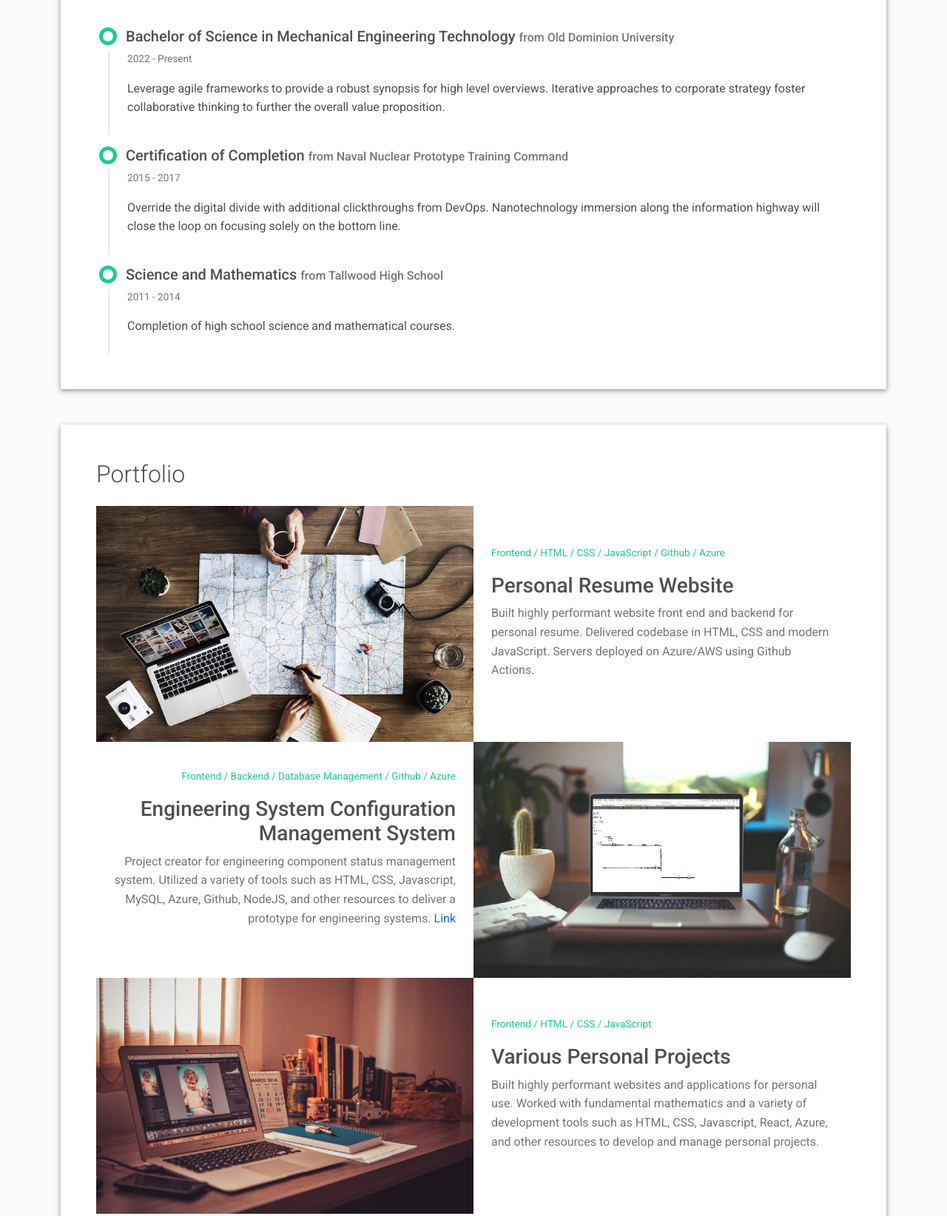
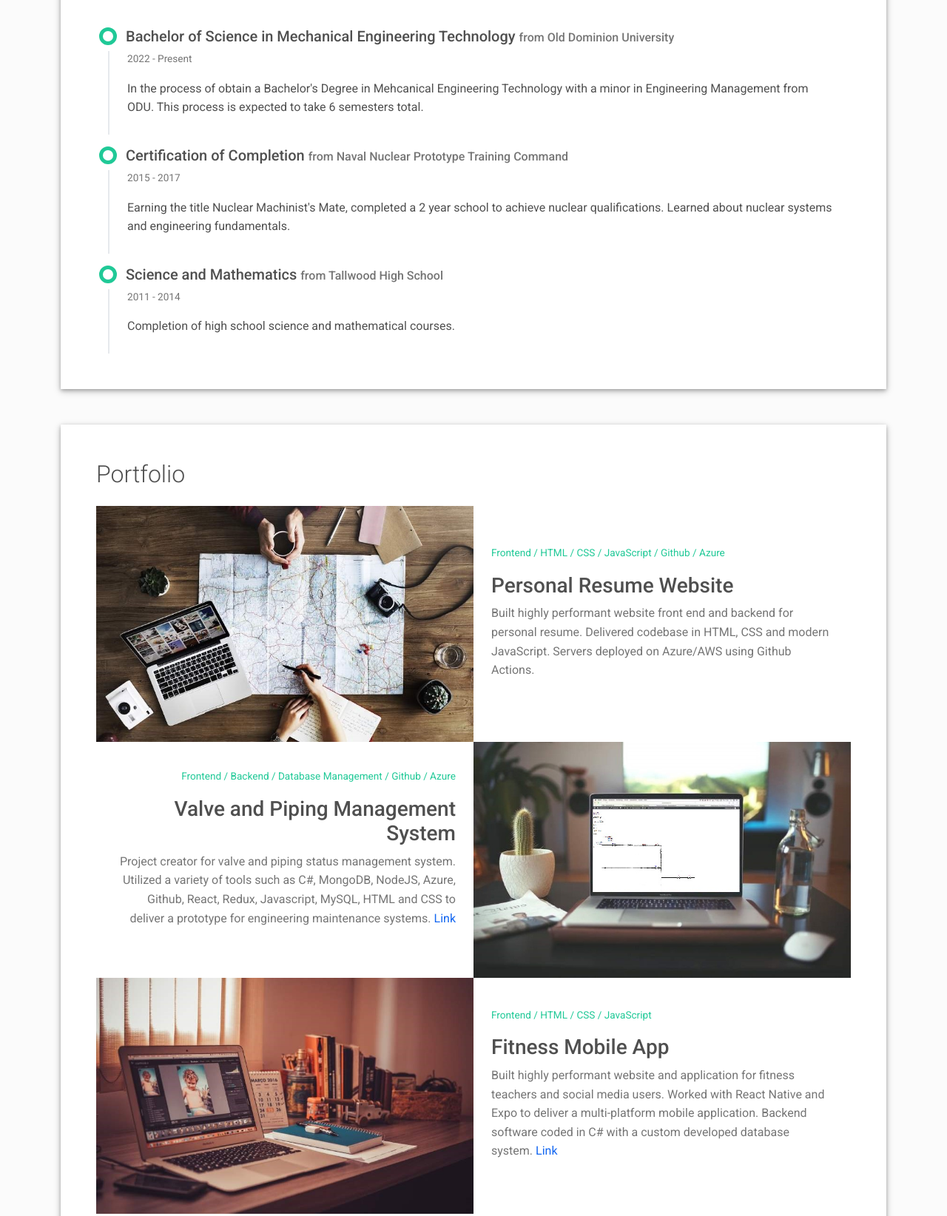
Before and after one commit to peytontolbert/ResumeWebsite, a website: page public/indexdevops.html in a window 1280 px wide. Shown: the part 2613-4257 px from the top of the page at 74% size. Drawn offline with Linux system fonts and the light colour scheme.

Commit message:
updated software page

```diff
--- a/public/indexdevops.html
+++ b/public/indexdevops.html
@@ -74,7 +74,7 @@
                   </ul>
                 </nav>
               </div>
-              <div class="d-print-none"><a class="btn btn-outline-light btn-lg shadow-sm mt-1 me-3" href="material-resume.pdf" data-aos="fade-right" data-aos-delay="700">Download CV</a><a class="btn btn-info btn-lg shadow-sm mt-1" href="#contact" data-aos="fade-left" data-aos-delay="700">Hire Me</a></div>
+              <div class="d-print-none"><a class="btn btn-outline-light btn-lg shadow-sm mt-1 me-3" href="software-resume.pdf" data-aos="fade-right" data-aos-delay="700">Download CV</a><a class="btn btn-info btn-lg shadow-sm mt-1" href="#contact" data-aos="fade-left" data-aos-delay="700">Hire Me</a></div>
             </div>
           </div>
         </div>
@@ -211,7 +211,7 @@
           </div>
           <div class="timeline-body px-4 pb-4">
             <div class="text-muted text-small mb-3">2022 - Present</div>
-            <div>Leverage agile frameworks to provide a robust synopsis for high level overviews. Iterative approaches to corporate strategy foster collaborative thinking to further the overall value proposition.</div>
+            <div>In the process of obtain a Bachelor's Degree in Mehcanical Engineering Technology with a minor in Engineering Management from ODU. This process is expected to take 6 semesters total. </div>
           </div>
         </div>
         <div class="timeline-card timeline-card-success" data-aos="fade-in" data-aos-delay="200">
@@ -220,7 +220,7 @@
           </div>
           <div class="timeline-body px-4 pb-4">
             <div class="text-muted text-small mb-3">2015 - 2017</div>
-            <div>Override the digital divide with additional clickthroughs from DevOps. Nanotechnology immersion along the information highway will close the loop on focusing solely on the bottom line.</div>
+            <div>Earning the title Nuclear Machinist's Mate, completed a 2 year school to achieve nuclear qualifications. Learned about nuclear systems and engineering fundamentals.</div>
           </div>
         </div>
         <div class="timeline-card timeline-card-success" data-aos="fade-in" data-aos-delay="400">
@@ -252,8 +252,8 @@
         <div class="col-md-6 d-flex align-items-center" data-aos="fade-right" data-aos-delay="100">
           <div class="m-4 mt-md-2 text-end">
             <p class="text-teal text-small">Frontend / Backend / Database Management / Github / Azure</p>
-            <h3>Engineering System Configuration Management System</h3>
-            <p class="text-muted">Project creator for engineering component status management system. Utilized a variety of tools such as HTML, CSS, Javascript, MySQL, Azure, Github, NodeJS, and other resources to deliver a prototype for engineering systems. <a href="https://github.com/peytontolbert/pinboards-public">Link</a></p>
+            <h3>Valve and Piping Management System</h3>
+            <p class="text-muted">Project creator for valve and piping status management system. Utilized a variety of tools such as C#, MongoDB, NodeJS, Azure, Github, React, Redux, Javascript, MySQL, HTML and CSS to deliver a prototype for engineering maintenance systems. <a href="https://github.com/peytontolbert/pinboardsv2">Link</a></p>
           </div>
         </div>
         <div class="col-md-6"><a href="https://www.behance.net/" target="_blank"><img class="img-fluid" src="images/project-2.jpg" width="800" height="500"/></a></div>
@@ -263,8 +263,8 @@
         <div class="col-md-6 d-flex align-items-center" data-aos="fade-left" data-aos-delay="100">
           <div class="m-4 mt-md-2">
             <p class="text-teal text-small">Frontend / HTML / CSS / JavaScript</p>
-            <h3>Various Personal Projects</h3>
-            <p class="text-muted">Built highly performant websites and applications for personal use. Worked with fundamental mathematics and a variety of development tools such as HTML, CSS, Javascript, React, Azure, and other resources to develop and manage personal projects.</p>
+            <h3>Fitness Mobile App</h3>
+            <p class="text-muted">Built highly performant website and application for fitness teachers and social media users. Worked with React Native and Expo to deliver a multi-platform mobile application. Backend software coded in C# with a custom developed database system.  <a href="https://github.com/peytontolbert/FitnessApp">Link</a></p>
           </div>
         </div>
       </div>
```
